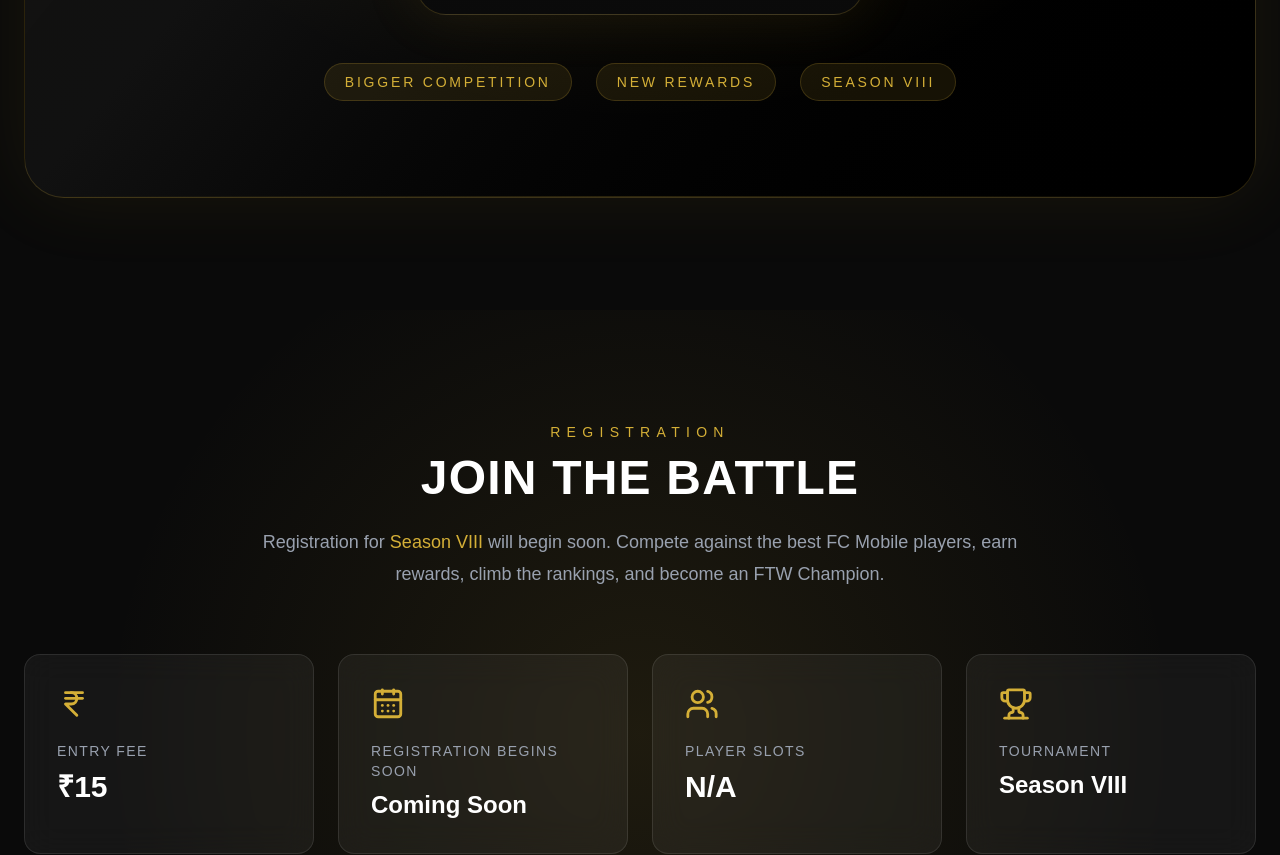
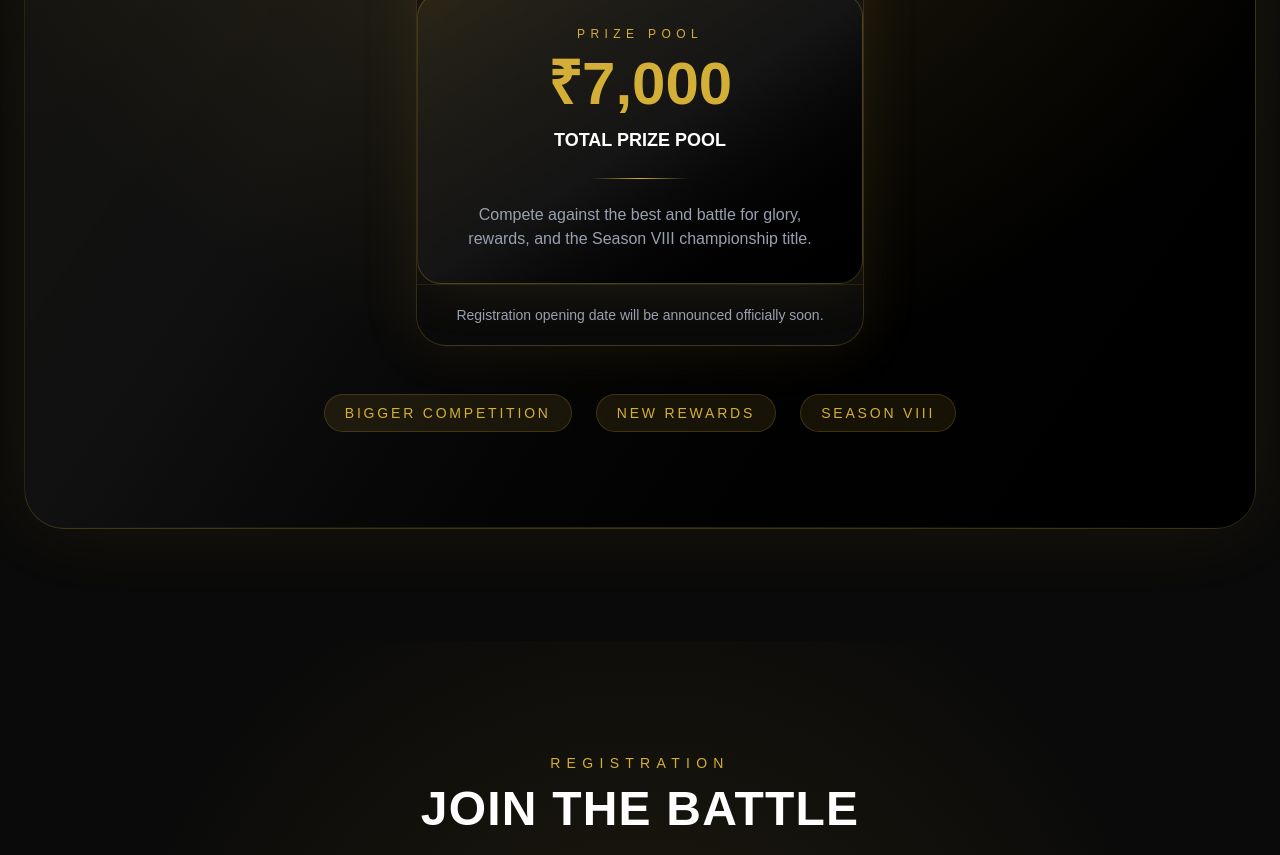
Before and after one commit to omprabhat21/ftw-championships, a Next.js app: page / in a window 1280 px wide. Shown: the part 2980-3835 px from the top of the page. Built offline with nearby package versions, Linux system fonts and the light colour scheme.

Commit message:
prize pool and poster

```diff
--- a/app/register/page.tsx
+++ b/app/register/page.tsx
@@ -47,10 +47,10 @@
             <div className="rounded-2xl border border-white/10 bg-white/5 p-8">
               <Users className="mb-4 text-[#D4AF37]" size={34} />
               <p className="text-sm uppercase tracking-widest text-gray-400">
-                Slots
+                Prize Pool
               </p>
               <h3 className="mt-2 text-3xl font-bold text-white">
-                N/A
+                ₹7000
               </h3>
             </div>
 
--- a/components/latestnews.tsx
+++ b/components/latestnews.tsx
@@ -109,6 +109,31 @@
       />
     </div>
 
+    <div className="mx-auto mt-10 max-w-md">
+  <div className="rounded-3xl border border-[#D4AF37]/25 bg-gradient-to-br from-[#D4AF37]/15 via-[#151515] to-black p-8 text-center shadow-[0_0_60px_rgba(212,175,55,0.12)]">
+
+    <p className="text-xs uppercase tracking-[0.45em] text-[#D4AF37]">
+      Prize Pool
+    </p>
+
+    <h3 className="mt-3 text-6xl font-black text-[#D4AF37]">
+      ₹7,000
+    </h3>
+
+    <p className="mt-3 text-lg font-semibold uppercase text-white">
+      Total Prize Pool
+    </p>
+
+    <div className="mx-auto mt-6 h-px w-24 bg-gradient-to-r from-transparent via-[#D4AF37] to-transparent" />
+
+    <p className="mt-6 text-gray-400">
+      Compete against the best and battle for glory, rewards, and the
+      Season VIII championship title.
+    </p>
+
+  </div>
+</div>
+
     {/* Footer */}
     <div className="border-t border-[#D4AF37]/10 px-6 py-5">
       <p className="text-sm text-gray-400">
--- a/components/register.tsx
+++ b/components/register.tsx
@@ -61,9 +61,9 @@
           <div className="rounded-2xl border border-white/10 bg-white/5 p-8 backdrop-blur-lg">
             <Users className="mb-5 text-[#D4AF37]" size={34} />
             <p className="text-sm uppercase tracking-widest text-gray-400">
-              Player Slots
+              Prize Pool
             </p>
-            <h3 className="mt-2 text-3xl font-bold text-white">N/A</h3>
+            <h3 className="mt-2 text-3xl font-bold text-white">₹7000</h3>
           </div>
 
           <div className="rounded-2xl border border-white/10 bg-white/5 p-8 backdrop-blur-lg">
```
